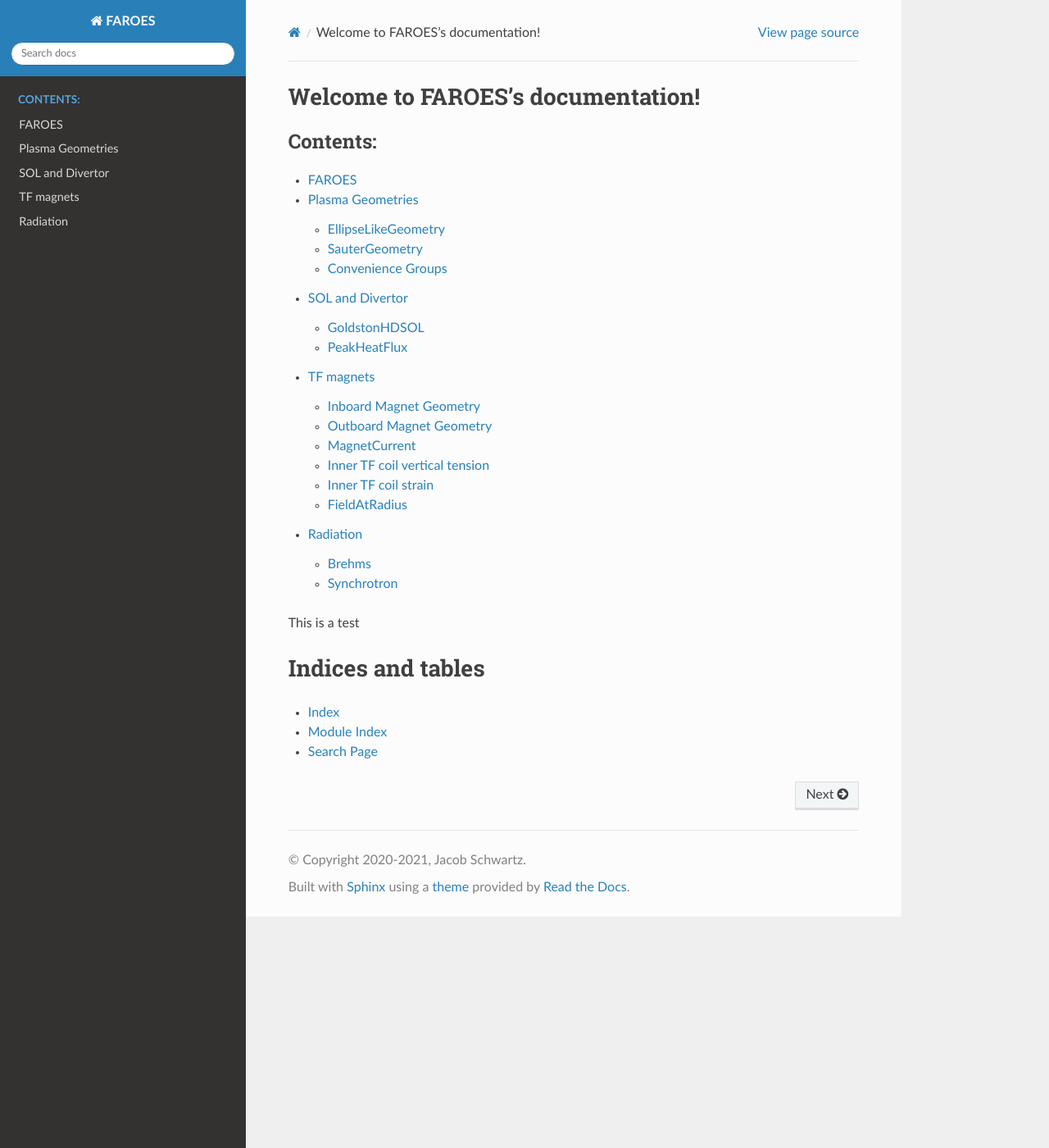
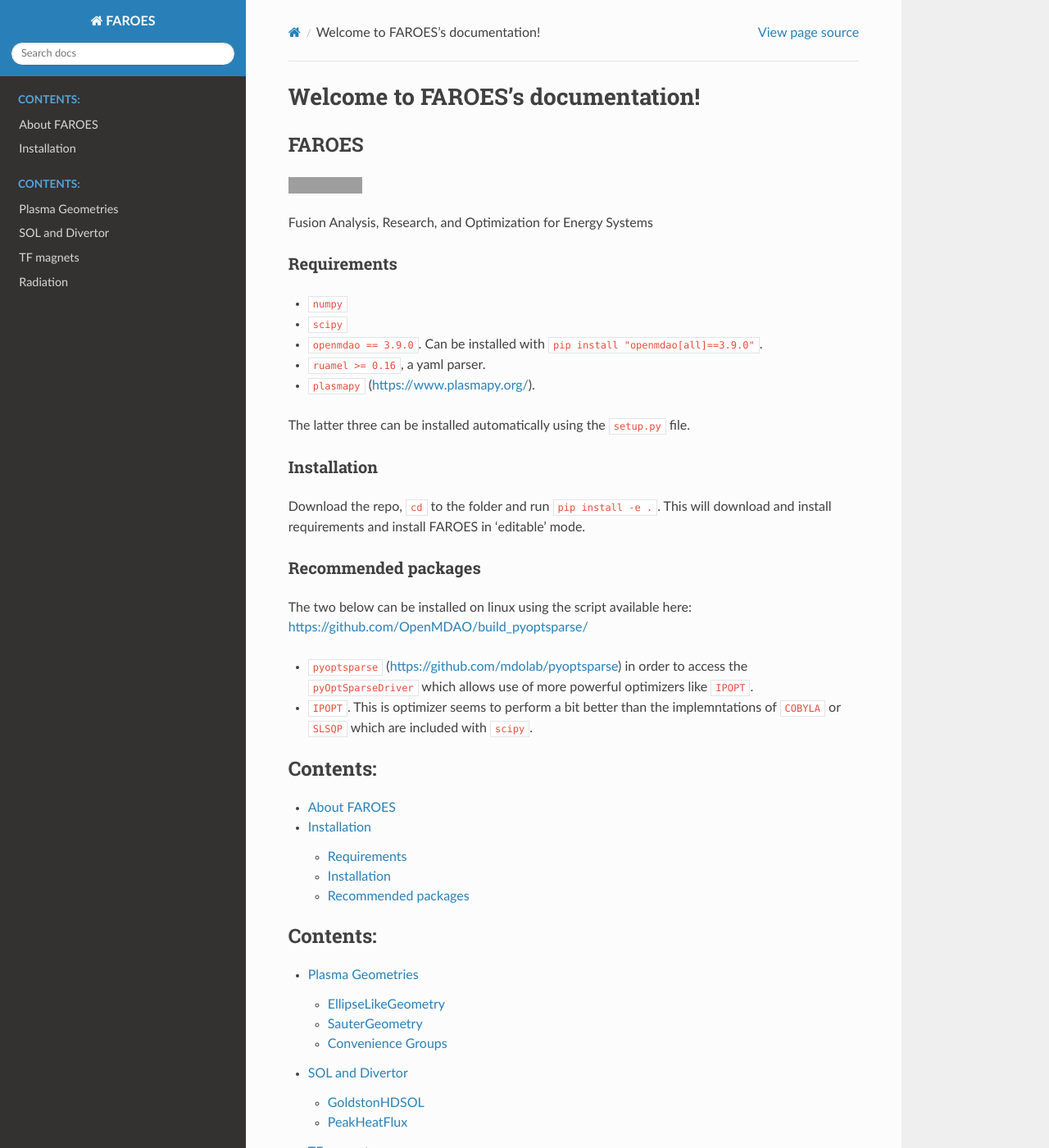
Before and after one commit to PlasmaControl/FAROES, a Sphinx documentation site: the page built from docs/index.rst, in a window 1280 px wide and 1400 px high. Shown: the whole window at 82% size. Built offline with Sphinx 7.4.7 and the Read the Docs theme 2.0.0, drawn with Linux system fonts in a browser that asks for light colours; grey boxes are pictures that could not be loaded.

```diff
--- /dev/null
+++ b/README.rst
@@ -0,0 +1,30 @@
+******
+FAROES
+******
+
+.. image:: https://github.com/cfe316/FAROES/workflows/pytests/badge.svg
+   :target: https://github.com/cfe316/FAROES/workflows/pytests/badge
+   :alt: Pytests build status
+
+Fusion Analysis, Research, and Optimization for Energy Systems
+
+Requirements
+------------
+* ``numpy``
+* ``scipy``
+* ``openmdao == 3.9.0``. Can be installed with ``pip install "openmdao[all]==3.9.0"``.
+* ``ruamel >= 0.16``, a yaml parser.
+* ``plasmapy`` (https://www.plasmapy.org/).
+
+The latter three can be installed automatically using the ``setup.py`` file.
+
+Installation
+------------
+Download the repo, ``cd`` to the folder and run ``pip install -e .``. This will download and install requirements and install FAROES in 'editable' mode.
+
+Recommended packages
+---------------------
+The two below can be installed on linux using the script available here: https://github.com/OpenMDAO/build_pyoptsparse/
+
+* ``pyoptsparse`` (https://github.com/mdolab/pyoptsparse) in order to access the ``pyOptSparseDriver`` which allows use of more powerful optimizers like ``IPOPT``.
+* ``IPOPT``. This is optimizer seems to perform a bit better than the implemntations of ``COBYLA`` or ``SLSQP`` which are included with ``scipy``.
--- a/docs/about.rst
+++ b/docs/about.rst
@@ -1,6 +1,6 @@
-######
-FAROES
-######
+############
+About FAROES
+############
 
 FAROES stands for Fusion Analysis, Research, and Optimization for Energy Systems.
 
--- a/docs/index.rst
+++ b/docs/index.rst
@@ -2,17 +2,24 @@
 Welcome to FAROES's documentation!
 ==================================
 
+.. include:: ../README.rst
+
 .. toctree::
-   :maxdepth: 2
+   :maxdepth: 4
    :caption: Contents:
 
    about
+   install
+
+.. toctree::
+   :maxdepth: 4
+   :caption: Contents:
+
    plasma
    sol
    magnets
    Radiation <radiation/index>
 
-This is a test
 
 Indices and tables
 ==================
```
Also changed, not shown: README.md (deleted, +0 -22 lines), docs/install.rst (added, +24 -0 lines).
